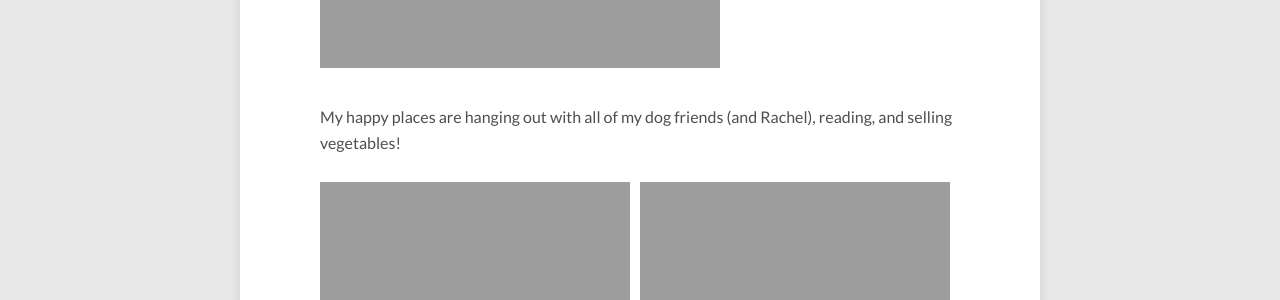
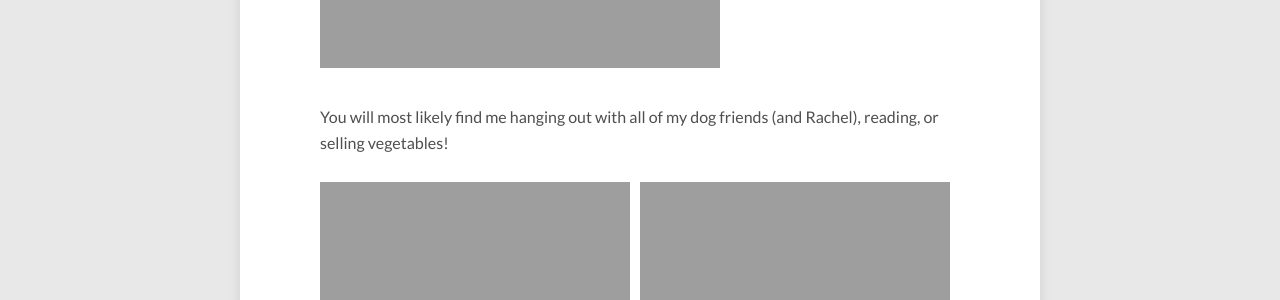
Before and after one commit to RyanJ119/RyanJ119.github.io, a Jekyll site: the page built from about/index.md, in a window 1280 px wide. Shown: the part 1594-1894 px from the top of the page. Built offline with Jekyll 4.4.1, drawn with Linux system fonts in a browser that asks for light colours; nearby versions of some CDN libraries.

Commit message:
Update index.md

```diff
--- a/about/index.md
+++ b/about/index.md
@@ -28,7 +28,7 @@ modified: 2018-01-27
 	<a href="{{ site.url }}/images/RyanAndRachel.JPG"><img src="{{ site.url }}/images/RyanAndRachel.JPG" alt=""></a>
 </figure>
 
-My happy places are hanging out with all of my dog friends (and Rachel), reading, and selling vegetables!
+You will most likely find me hanging out with all of my dog friends (and Rachel), reading, or selling vegetables!
 
 <figure class="half">
 	<a href="{{ site.url }}/images/Scooby.JPG"><img src="{{ site.url }}/images/Scooby.JPG" alt=""></a>
```
